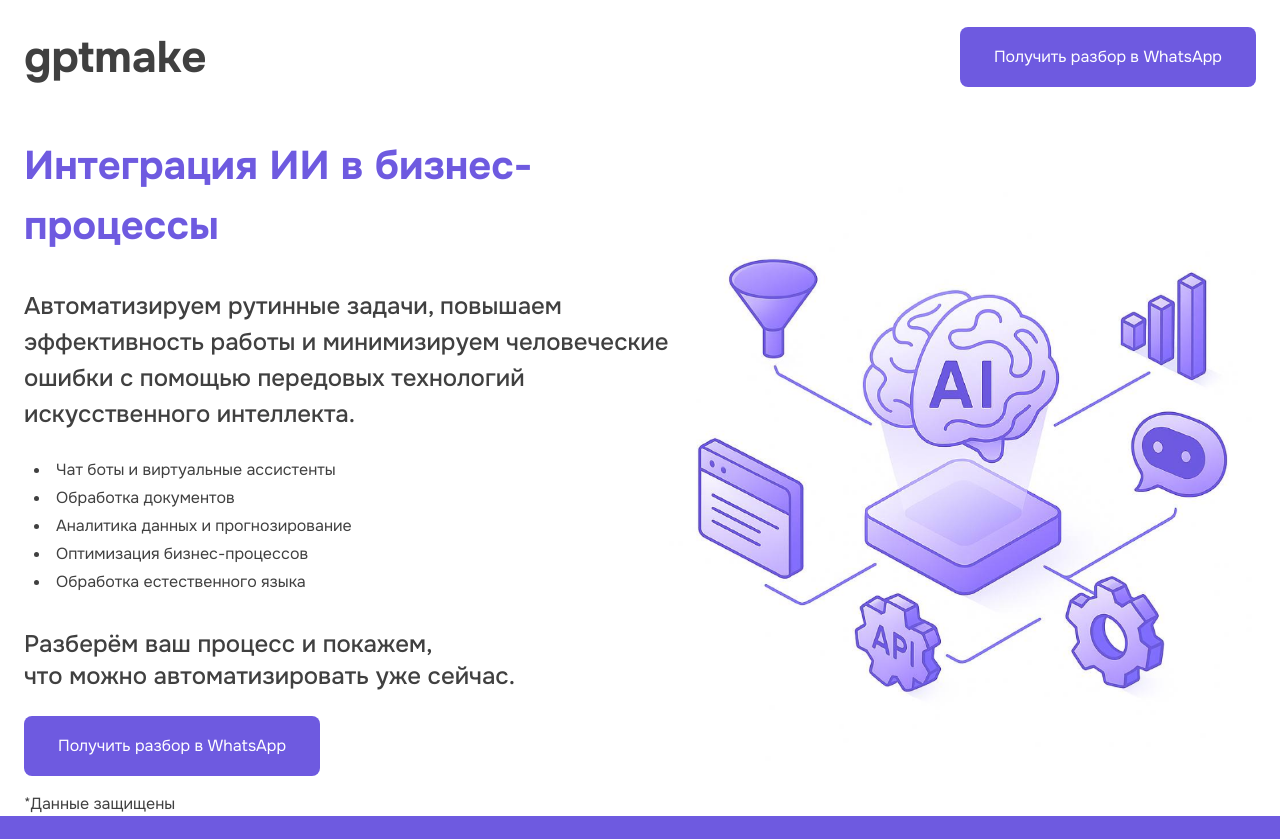
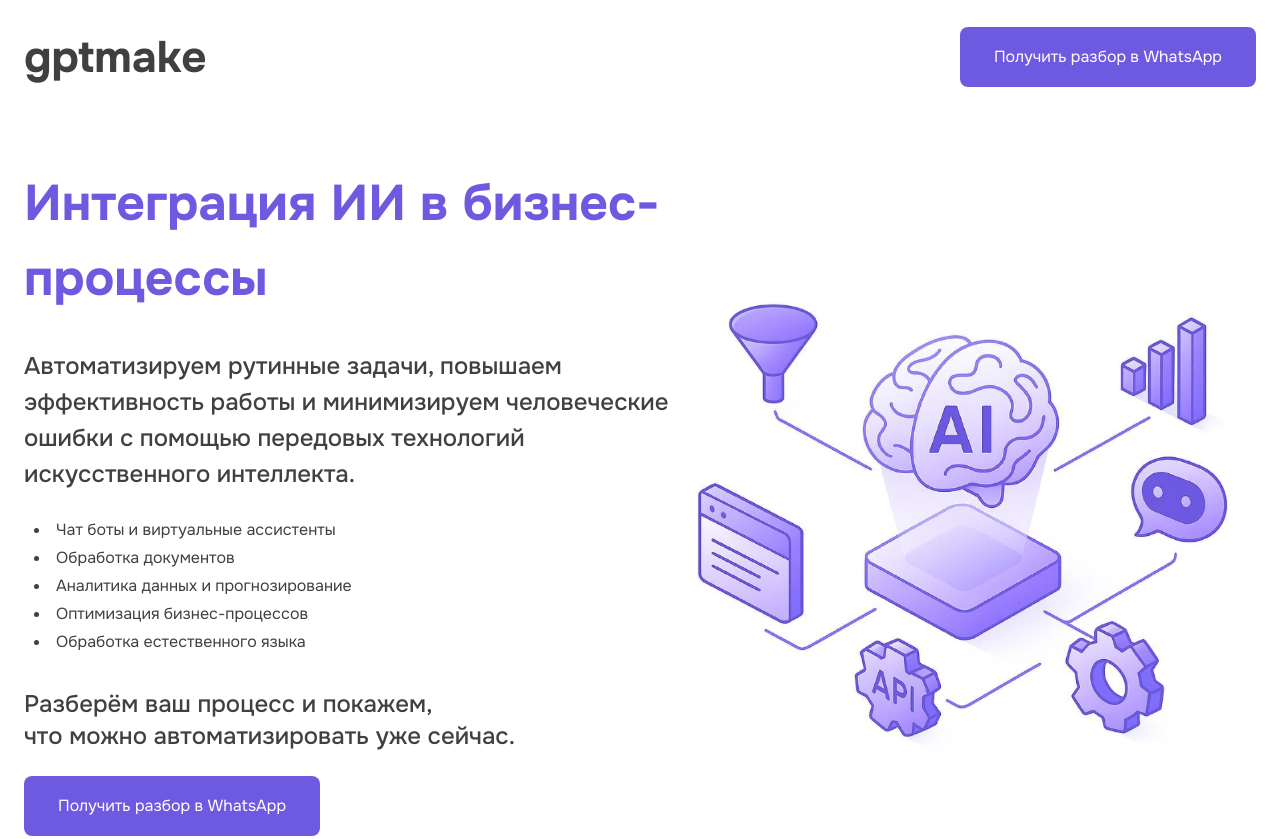
Before and after one commit to newizze/gptmake, a plain HTML site: page index.html in a window 1280 px wide. Shown: the top 839 px of the page. Drawn offline with nearby package versions, Linux system fonts and the light colour scheme.

Commit message:
фиксы

```diff
--- a/index.html
+++ b/index.html
@@ -12,7 +12,7 @@
 <body class="min-h-screen flex flex-col">
 
     <!-- Header Start -->
-    <header class="pt-[24px] pb-[46px] max-[425px]:pb-[56px] max-[425px]:pt-[16px]">
+    <header class="pt-[24px] pb-[76px] max-[425px]:pb-[56px] max-[425px]:pt-[16px]">
         <div class="container px-[24px] mx-auto">
             <div class="flex justify-between items-center">
                 <div class="text-[44px] text-[#404040] font-bold max-[768px]:text-[24px] max-[425px]:text-[20px]">
@@ -32,7 +32,7 @@
         <div class="container px-[24px] mx-auto flex items-center justify-between">
             <div class="text-[#404040]">
                 <h1
-                    class="text-[#6E5AE0] text-[40px] font-bold mb-[32px] max-[768px]:text-[30px] max-[425px]:text-[24px] max-[425px]:mb-[24px]">
+                    class="text-[#6E5AE0] text-[50px] font-bold mb-[32px] max-[768px]:text-[30px] max-[425px]:text-[24px] max-[425px]:mb-[24px]">
                     Интеграция ИИ в бизнес-процессы</h1>
 
                 <p class="text-[24px] font-medium mb-[24px] max-[768px]:text-[18px] max-[425px]:text-[16px]">Автоматизируем рутинные задачи, повышаем эффективность работы и минимизируем человеческие ошибки с помощью передовых технологий искусственного интеллекта.</p>
```
